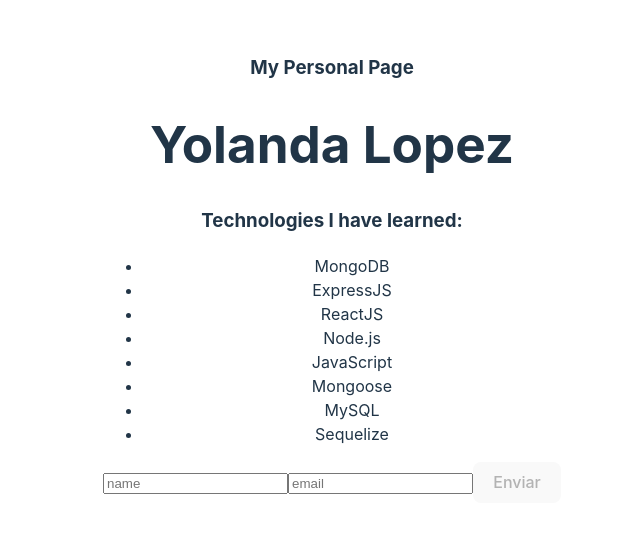
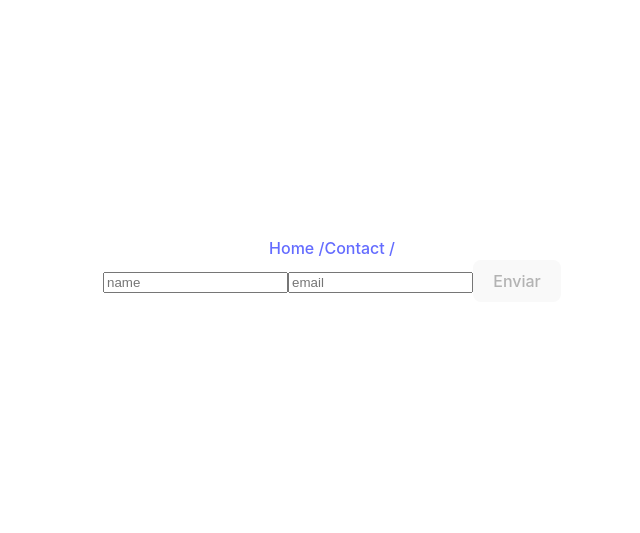
Before and after one commit to yolovi/ej-react-dia1-personalPage, a React (Vite) app: page /Contact in a window 1280 px wide. Shown: the part 131-664 px from the top of the page, without its empty margins (308-948 px from the left). Built offline with nearby package versions, Linux system fonts and the light colour scheme.

Commit message:
added Routes in App and Links in  Header

```diff
--- a/package.json
+++ b/package.json
@@ -11,7 +11,8 @@
   },
   "dependencies": {
     "react": "^18.2.0",
-    "react-dom": "^18.2.0"
+    "react-dom": "^18.2.0",
+    "react-router-dom": "^6.14.2"
   },
   "devDependencies": {
     "@types/react": "^18.2.15",
--- a/src/App.jsx
+++ b/src/App.jsx
@@ -1,20 +1,21 @@
-import './App.css'
-import Contact from './components/Contact/Contact'
-import Header from './components/Header/Header'
-import Home from './components/Home/Home'
-
-const tech = "React"
+import { BrowserRouter, Route, Routes } from "react-router-dom";
+import "./App.css";
+import Contact from "./components/Contact/Contact";
+import Header from "./components/Header/Header";
+import Home from "./components/Home/Home";
 
 function App() {
   return (
     <>
-      <div>
-        <Header/>
-        <Home/>
-        <Contact/>
-      </div>
+      <BrowserRouter>
+        <Header />
+        <Routes>
+          <Route path="/" element={<Home />}></Route>
+          <Route path="/Contact" element={<Contact />} />
+        </Routes>
+      </BrowserRouter>
     </>
-  )
+  );
 }
 
-export default App
+export default App;
--- a/src/components/Contact/Contact.jsx
+++ b/src/components/Contact/Contact.jsx
@@ -1,4 +1,5 @@
 import { useState } from "react";
+import { useNavigate } from "react-router-dom";
 
 const Contact = () => {
     const initialState = {
@@ -13,6 +14,8 @@ const Contact = () => {
   const [btnDisabled, setBtnDisabled] = useState(true);
   //estado del mensaje de validación
   const [message, setMessage] = useState("");
+  const navigate = useNavigate(); //inicializamos navigate
+
 
 // FUNCIONES
     const handleInputChange = (event) => {
@@ -44,9 +47,9 @@ const Contact = () => {
         //limpiamos formulario
         clearForm(); //necesitamos el value en el input para poder modificar el status
         setMessage("Formulario enviado con éxito");
-        // setTimeout(() => {
-        //   //navigate("/");
-        // }, 3000);
+        setTimeout(() => {
+          navigate("/");
+        }, 3000);
       };
 
     return (
--- a/src/components/Header/Header.jsx
+++ b/src/components/Header/Header.jsx
@@ -1,15 +1,11 @@
+import { Link } from "react-router-dom";
+
 const Header = () => {
   return (
       <header className="header-container">
-      <h3>My Personal Page</h3>
         <nav>
-          {/* <img src={Logo} alt="Logo" /> */}
-            {/* <ul className="nav-links">
-            <li><a href="#home">Home</a></li>
-            <li><a href="#about">About</a></li>
-            <li><a href="#services">Services</a></li>
-            <li><a href="#contact">Contact</a></li>
-          </ul> */}
+          <Link to = "/" >Home /</Link>
+          <Link to = "/Contact" >Contact /</Link>
         </nav>
       </header>
   );
```
Also changed, not shown: 1 other file (tests, documents, lock files or other folders).
